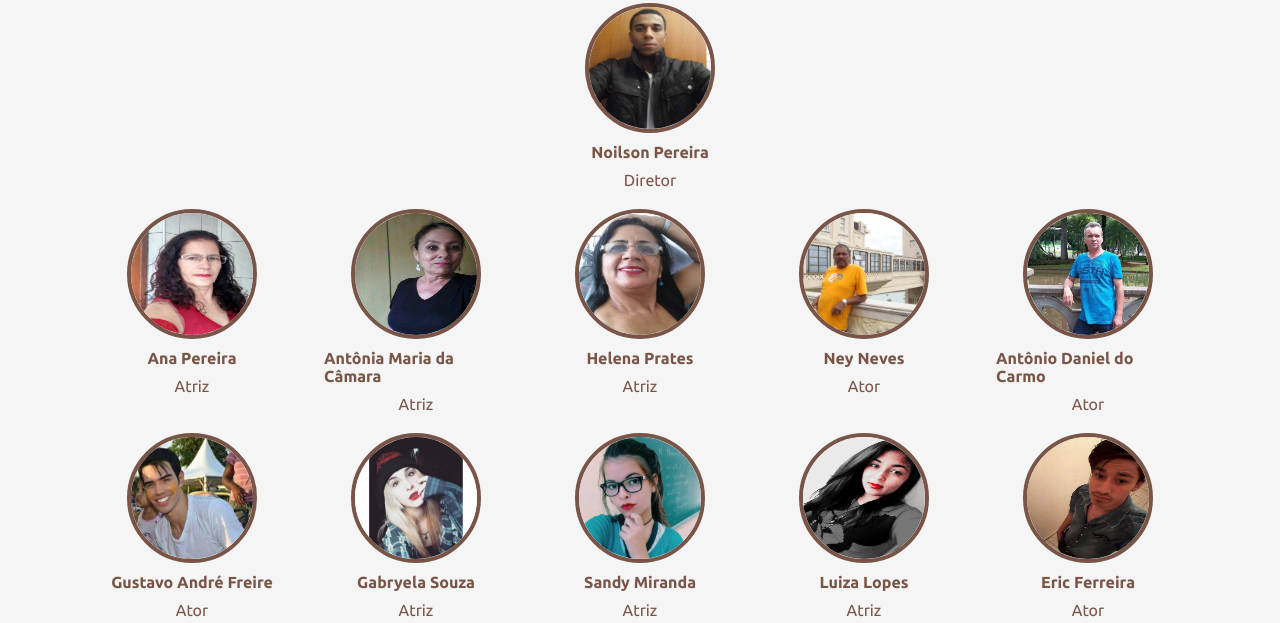
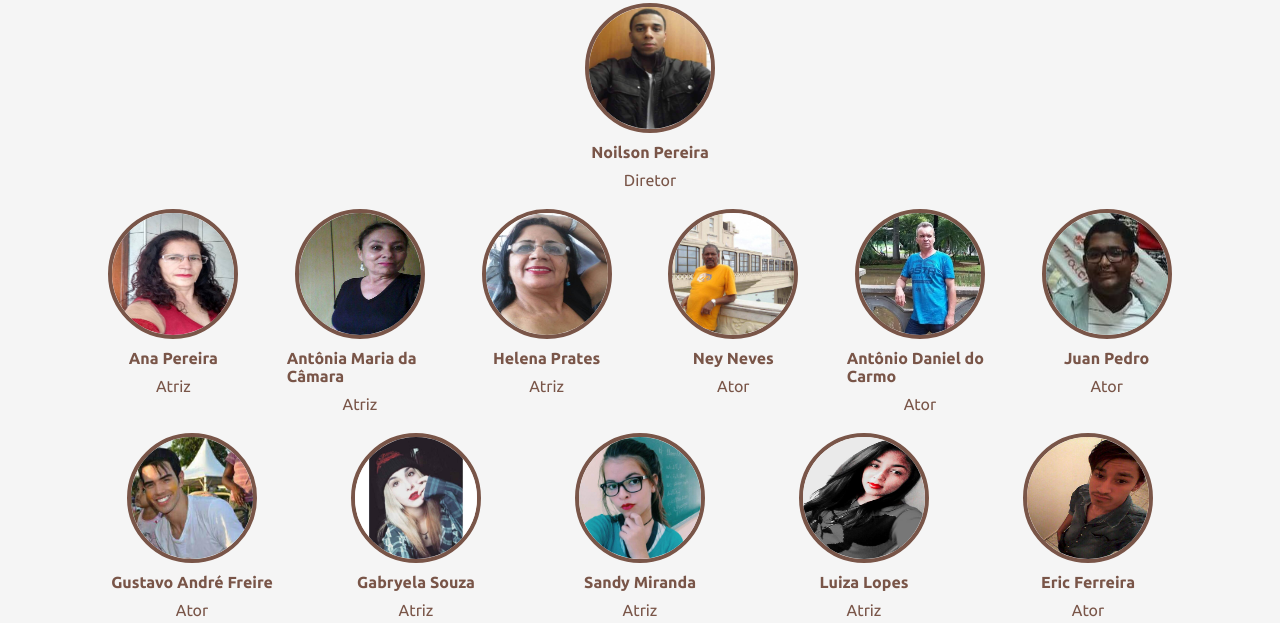
Before and after one commit to gstcarv/maktub, a plain HTML site: page index.html in a window 1280 px wide. Shown: the part 1954-2577 px from the top of the page. Drawn offline with Linux system fonts and the light colour scheme; some packages are replaced by stand-ins of ours.

Commit message:
Add new actor

```diff
--- a/index.html
+++ b/index.html
@@ -6,7 +6,7 @@
 	<meta charset="utf-8">
 
   <!-- Description -->
-  <meta name="description" content="É a mais antiga e ativa companhia de teatro da cidade de Sumaré. Fundada em 1998, destaca-se pelo trabalho de iniciação teatral.">
+  <meta name="description" content="A Cia Teatral Maktub é a mais antiga e ativa companhia de teatro da cidade de Sumaré. Fundada em 1998, destaca-se pelo trabalho de iniciação teatral.">
 
   <!-- Keyworkds -->
   <meta name="keywords" content="cia, teatral, maktub, companhia, teatro, sumare, cultura">
@@ -67,7 +67,7 @@
   			</video>
 		</div>
 
-		<a href="#" class="logo"></a>
+		<a href="#" class="logo">Logo Cia Teatral Maktub</a>
 
     <a href="javascript:openMenu()" id="menuOpen"><i class="fa fa-bars fa-2x" aria-hidden="true"></i></a>
     <a href="javascript:closeMenu()" id="menuClose"><i class="fa fa-times fa-2x" aria-hidden="true"></i></a>
@@ -283,7 +283,7 @@
       	</div>
 
       	<div class="grid grid-pad">
-          	<div class="col-1-5">
+          	<div class="col-1-6">
             	<div class="teamContent">
               		<img src="img/EQUIPE/AT1.jpg">
             		<span class="teamName">
@@ -295,7 +295,7 @@
           		</div>
           	</div>
 
-          	<div class="col-1-5">
+          	<div class="col-1-6">
             	<div class="teamContent">
               		<img src="img/EQUIPE/AT2.jpg">
             		<span class="teamName">
@@ -307,7 +307,7 @@
           		</div>
           	</div>
 
-          	<div class="col-1-5">
+          	<div class="col-1-6">
               	<div class="teamContent">
                 	<img src="img/EQUIPE/AT3.jpg">
             		<span class="teamName">
@@ -319,7 +319,7 @@
               	</div>
           	</div>
 
-          	<div class="col-1-5">
+          	<div class="col-1-6">
               	<div class="teamContent">
                 	<img src="img/EQUIPE/AT4.jpg">
           			<span class="teamName">
@@ -331,7 +331,7 @@
               	</div>
           	</div>
 
-          	<div class="col-1-5">
+          	<div class="col-1-6">
             	<div class="teamContent">
               		<img src="img/EQUIPE/AT5.jpg">
             		<span class="teamName">
@@ -342,6 +342,18 @@
             		</span>
           		</div>
           	</div>
+
+            <div class="col-1-6">
+              <div class="teamContent">
+                  <img src="img/EQUIPE/AT11.jpg">
+                <span class="teamName">
+                    Juan Pedro
+                </span>
+                <span>
+                  Ator
+                </span>
+              </div>
+            </div>
      	</div>
 
       	<div class="grid grid-pad">
--- a/style.css
+++ b/style.css
@@ -53,6 +53,7 @@ header {
     -webkit-transform: translateX(-50%) translateY(-50%);
     transform: translateX(-50%) translateY(-50%); }
   header .logo {
+    text-indent: -9999px;
     position: absolute;
     display: flex;
     justify-content: flex-start;
```
Also changed, not shown: img/EQUIPE/AT11.jpg (added).
